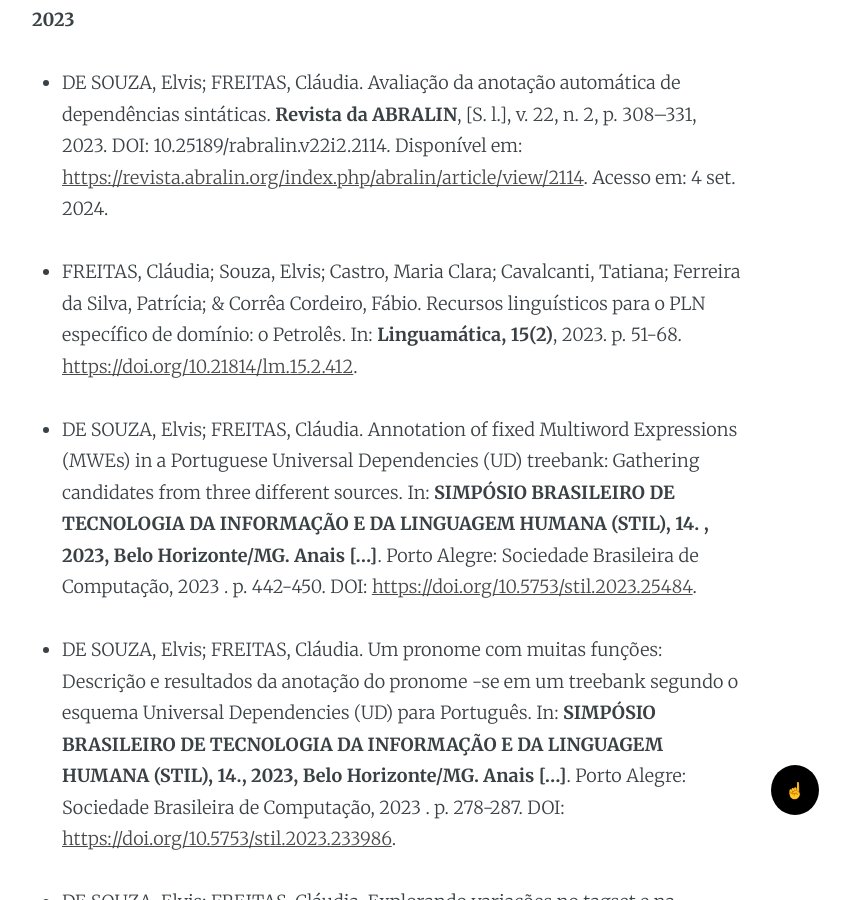
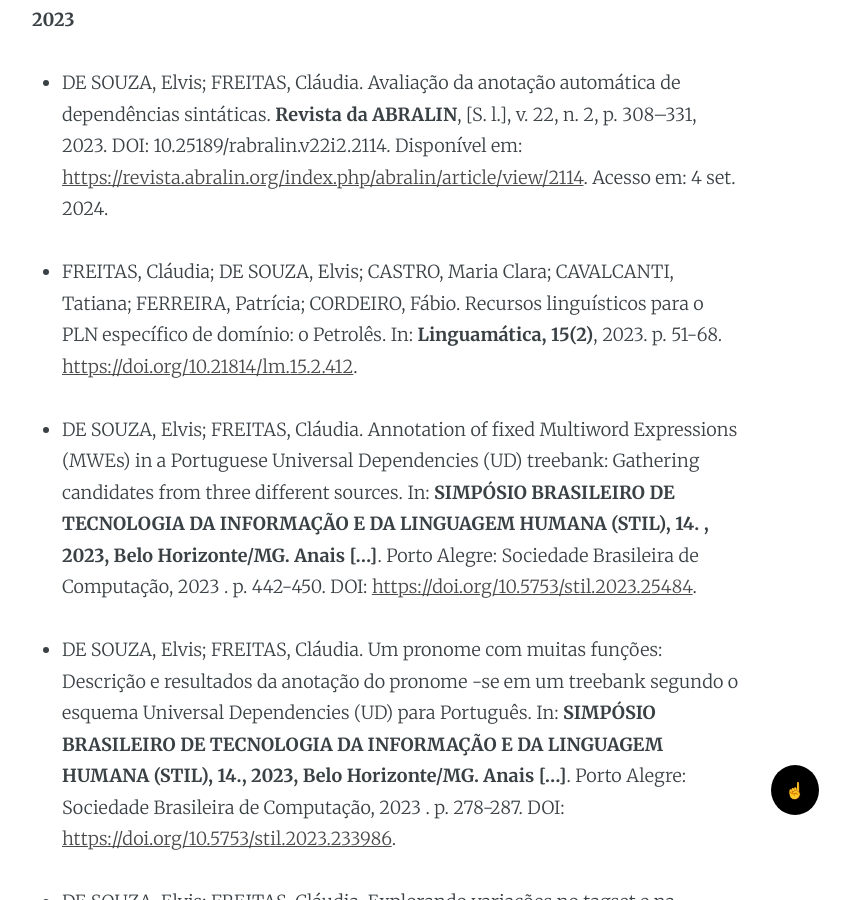
Before and after one commit to alvelvis/alvelvis.github.io, a Jekyll site: the page built from sobre.md, in a window 1280 px wide and 900 px high, scrolled down 10803 px. Shown: the whole window, without its empty margins (253-1103 px from the left). Built offline with Jekyll 4.4.1, drawn with Linux system fonts in a browser that asks for light colours.

Commit message:
correção em referência

```diff
--- a/sobre.md
+++ b/sobre.md
@@ -158,7 +158,7 @@
 
 - DE SOUZA, Elvis; FREITAS, Cláudia. Avaliação da anotação automática de dependências sintáticas. **Revista da ABRALIN**, [S. l.], v. 22, n. 2, p. 308–331, 2023. DOI: 10.25189/rabralin.v22i2.2114. Disponível em: [https://revista.abralin.org/index.php/abralin/article/view/2114](https://revista.abralin.org/index.php/abralin/article/view/2114). Acesso em: 4 set. 2024.
 
-- FREITAS, Cláudia; Souza, Elvis; Castro, Maria Clara; Cavalcanti, Tatiana; Ferreira da Silva, Patrícia; & Corrêa Cordeiro, Fábio. Recursos linguísticos para o PLN específico de domínio: o Petrolês. In: **Linguamática, 15(2)**, 2023. p. 51-68. [https://doi.org/10.21814/lm.15.2.412](https://doi.org/10.21814/lm.15.2.412).
+- FREITAS, Cláudia; DE SOUZA, Elvis; CASTRO, Maria Clara; CAVALCANTI, Tatiana; FERREIRA, Patrícia; CORDEIRO, Fábio. Recursos linguísticos para o PLN específico de domínio: o Petrolês. In: **Linguamática, 15(2)**, 2023. p. 51-68. [https://doi.org/10.21814/lm.15.2.412](https://doi.org/10.21814/lm.15.2.412).
 
 - DE SOUZA, Elvis; FREITAS, Cláudia. Annotation of fixed Multiword Expressions (MWEs) in a Portuguese Universal Dependencies (UD) treebank: Gathering candidates from three different sources. In: **SIMPÓSIO BRASILEIRO DE TECNOLOGIA DA INFORMAÇÃO E DA LINGUAGEM HUMANA (STIL), 14. , 2023, Belo Horizonte/MG. Anais [...]**. Porto Alegre: Sociedade Brasileira de Computação, 2023 . p. 442-450. DOI: [https://doi.org/10.5753/stil.2023.25484](https://doi.org/10.5753/stil.2023.25484).
 
```
